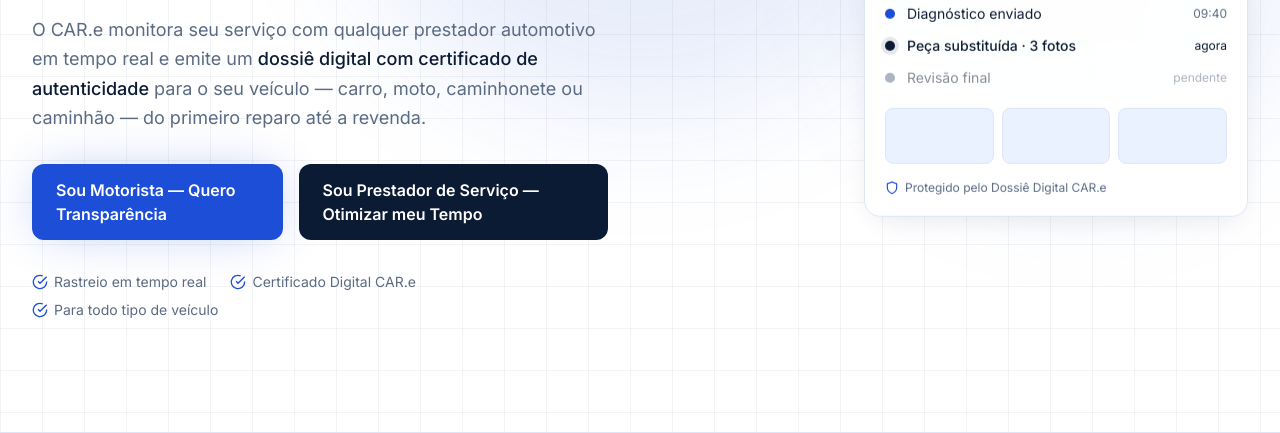
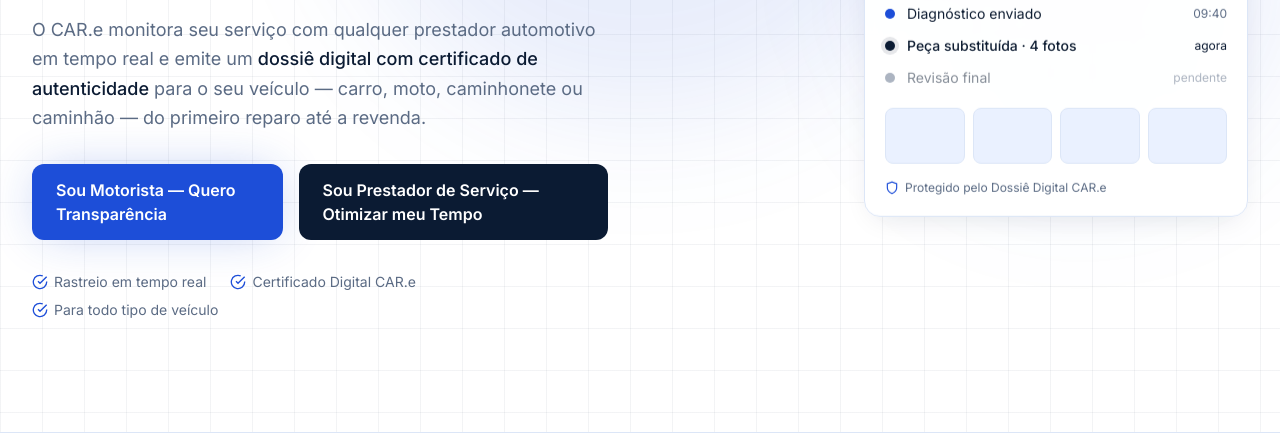
Before and after one commit to WilliamGKS/CarePage, a plain HTML site: page index.html in a window 1280 px wide. Shown: the part 386-819 px from the top of the page. Drawn offline with nearby package versions, Linux system fonts and the light colour scheme.

Commit message:
feat: adiciona 4o placeholder de foto no mockup de peca substituida (hero)

```diff
--- a/index.html
+++ b/index.html
@@ -211,7 +211,7 @@
             <div class="flex items-center gap-3">
               <span class="h-2.5 w-2.5 rounded-full bg-car-navy shrink-0 ring-4 ring-car-navy/10"></span>
               <div class="flex-1 flex items-center justify-between text-sm">
-                <span class="font-medium">Peça substituída · 3 fotos</span>
+                <span class="font-medium">Peça substituída · 4 fotos</span>
                 <span class="text-car-navy text-xs">agora</span>
               </div>
             </div>
@@ -225,6 +225,7 @@
           </div>
 
           <div class="mt-5 flex gap-2">
+            <div class="h-14 flex-1 rounded-lg bg-car-surface2 border border-car-border"></div>
             <div class="h-14 flex-1 rounded-lg bg-car-surface2 border border-car-border"></div>
             <div class="h-14 flex-1 rounded-lg bg-car-surface2 border border-car-border"></div>
             <div class="h-14 flex-1 rounded-lg bg-car-surface2 border border-car-border"></div>
```
